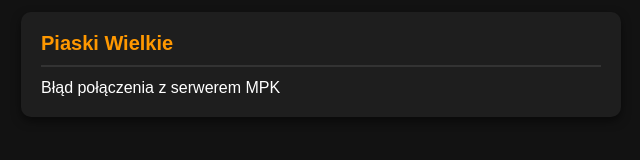
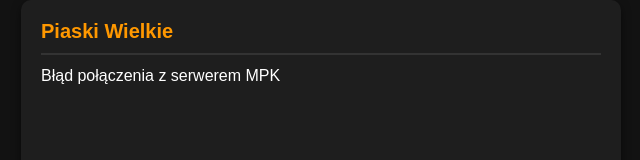
Before and after one commit to yaroslavstenin775/mpk-widget, a plain HTML site: page index.html in a window 1280 px wide. Shown: the whole page, without its empty margins (319-959 px from the left). Drawn offline with Linux system fonts and the light colour scheme; no server answers.

Commit message:
Szybka aktualizacja rozkładu

```diff
--- a/style.css
+++ b/style.css
@@ -5,12 +5,14 @@
 }
 
 body {
+  overflow: hidden;
+    height: 100vh;
     background-color: #121212;
     color: #ffffff;
     font-family: Arial, sans-serif;
     display: flex;
     justify-content: center;
-    padding: 12px;
+
 }
 
 #widget {
@@ -118,3 +120,7 @@ h1 {
   color: #f44336;
   margin-top: 3px;
 }
+
+::-webkit-scrollbar {
+    display: none;
+}
```
